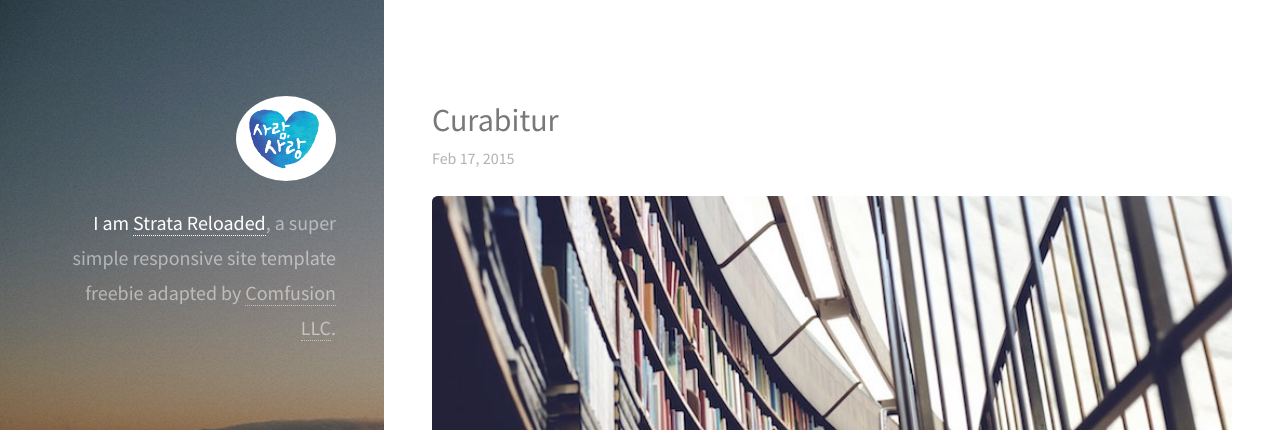
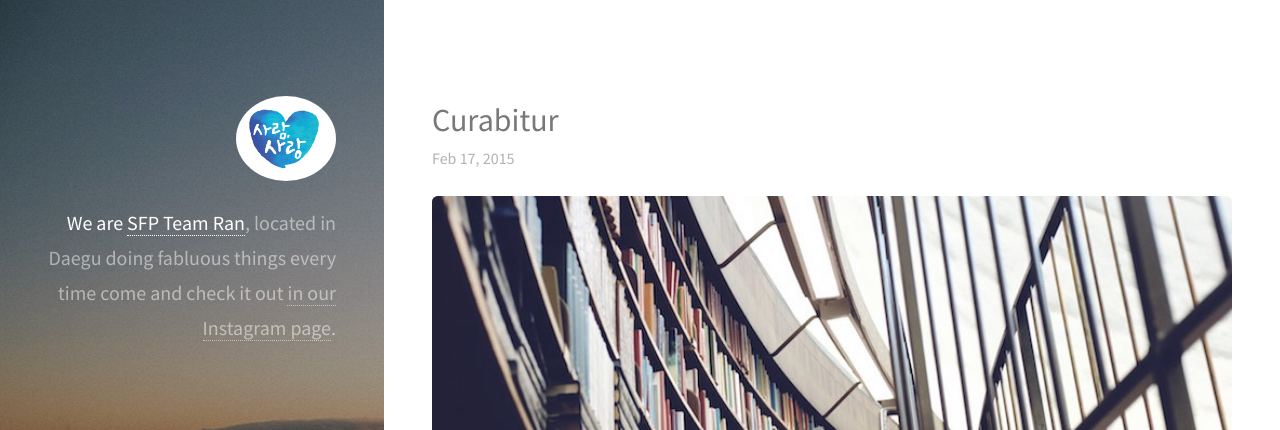
Before and after one commit to Daegu-SFP-Ran/Daegu-SFP-Ran.github.io, a Jekyll site: the page built from index.html, in a window 1280 px wide. Shown: the top 430 px of the page. Built offline with Jekyll 4.4.1, drawn with Linux system fonts in a browser that asks for light colours; nearby versions of some CDN libraries.

Commit message:
Update default.html

```diff
--- a/_layouts/default.html
+++ b/_layouts/default.html
@@ -26,9 +26,9 @@
 	<body id="top">
     <header id="header">
       <a href="{{ site.url }}" class="image avatar"><img class="editable" src="/images/avatar.jpg" alt="{{ site.author.name }}"></a>
-      <h1 class="editable"><strong>I am <a href="/">Strata Reloaded</a></strong>, a super simple<br>
-      responsive site template freebie<br>
-      adapted by <a href="http://comfusionllc.com">Comfusion LLC</a>.</h1>
+      <h1 class="editable"><strong>We are <a href="/">SFP Team Ran</a></strong>, located in Daegu<br>
+      doing fabluous things every time<br>
+      come and check it out <a href="https://www.instagram.com/samsung_daegusfp/">in our Instagram page</a>.</h1>
     </header>
 
     {{ content }}
```
